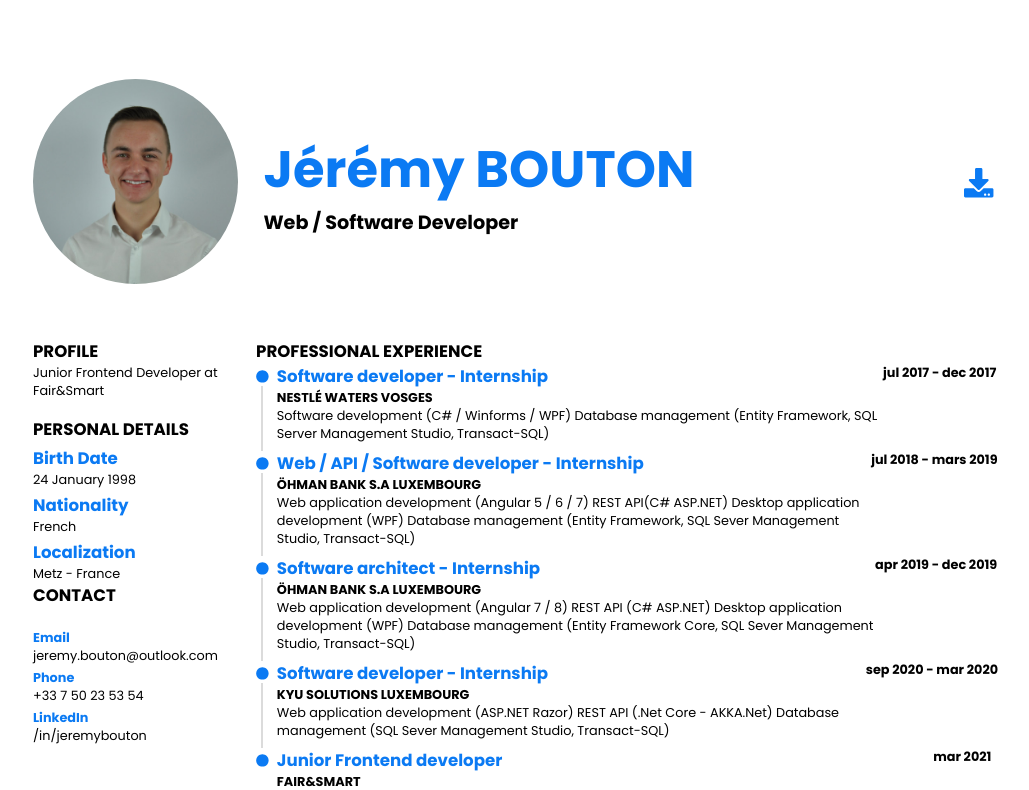
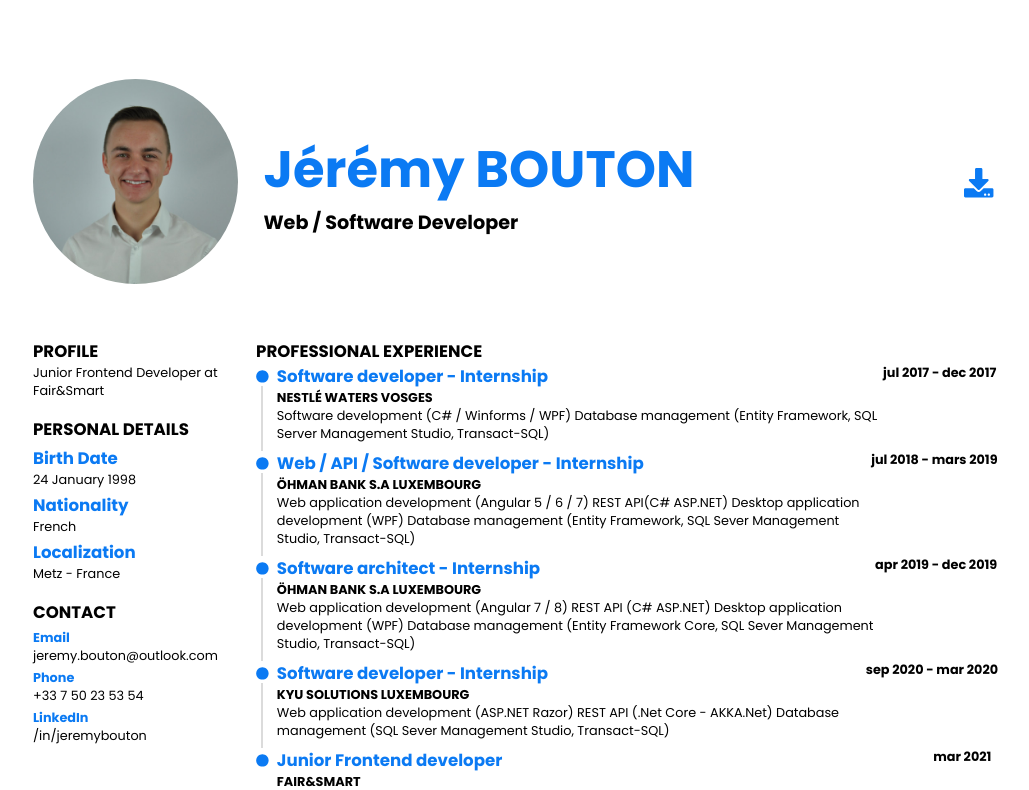
Before and after one commit to JakaRanga/online-resume, an Angular app: page / in a window 1280 px wide. Shown: the top 790 px of the page, without its empty margins (95-1124 px from the left). Built offline with nearby package versions, Linux system fonts and the light colour scheme.

Commit message:
Style fixes

```diff
--- a/src/app/contact-block/contact-block.component.html
+++ b/src/app/contact-block/contact-block.component.html
@@ -1,4 +1,3 @@
-<div class="ro-cp-contacts">
 <div class="ro-flex-column" *ngFor="let contact of contacts">
     <label class="ro-cp-contacts-label ro-margin-top-sm">{{ contact.name }}</label>
     <div [ngSwitch]="contact.type">
@@ -22,4 +21,3 @@
     </div>
 
 </div>
-</div>
--- a/src/app/contact-block/contact-block.component.scss
+++ b/src/app/contact-block/contact-block.component.scss
@@ -1,10 +1,6 @@
-.ro-cp-contacts {
-    margin-top: 1.3125vw;
-
-    .ro-cp-contacts-label {
-        color: var(--ro-text-secondary);
-        font-weight: bold;
-    }
+.ro-cp-contacts-label {
+    color: var(--ro-text-secondary);
+    font-weight: bold;
 }
 
 a {
--- a/src/app/resume-en/resume-en.component.html
+++ b/src/app/resume-en/resume-en.component.html
@@ -37,7 +37,7 @@
                     <div>{{ resumeData.profile.catchphrase }}</div>
                 </div>
 
-                <div class="ro-cp-details ro-flex-column">
+                <div class="ro-margin-top-l ro-flex-column">
                     <label>PERSONAL DETAILS</label>
 
                     <label class="ro-cp-details-label ro-margin-top-sm">Birth Date</label>
@@ -50,7 +50,7 @@
                     <div>{{ resumeData.profile.localisation }}</div>
                 </div>
 
-                <div class="ro-cp-contacts ro-flex-column">
+                <div class="ro-margin-top-l ro-flex-column">
                     <label>CONTACT</label>
 
                     <ro-contact-block [contacts]="resumeData.contacts"></ro-contact-block>
--- a/src/app/resume-en/resume-en.component.scss
+++ b/src/app/resume-en/resume-en.component.scss
@@ -52,13 +52,10 @@ label {
 .ro-cp-left-panel {
     width: 18vw;
 
-    .ro-cp-details {
-        margin-top: 1.3125vw;
 
-        .ro-cp-details-label {
-            color: var(--ro-text-secondary);
-            font-weight: bold;
-        }
+    .ro-cp-details-label {
+        color: var(--ro-text-secondary);
+        font-weight: bold;
     }
 }
 
--- a/src/style-sheets/margin-padding.scss
+++ b/src/style-sheets/margin-padding.scss
@@ -82,6 +82,10 @@
     margin-top: 3.9375vw;
 }
 
+.ro-margin-top-l {
+    margin-top: 1.3125vw;
+}
+
 .ro-margin-top-sm {
     margin-top: .3125vw;
 }
```
Lines whose indentation alone changed are shown as unchanged.
